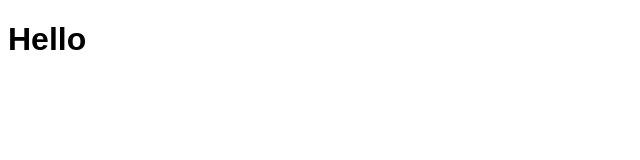
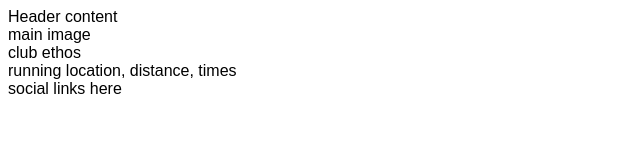
Before and after one commit to Daooobg/live-running, a plain HTML site: page index.html in a window 1280 px wide. Shown: the whole page, without its empty margins (0-640 px from the left). Drawn offline with Linux system fonts and the light colour scheme.

Commit message:
Add core structure for home page

```diff
--- a/index.html
+++ b/index.html
@@ -10,6 +10,18 @@
     <title>Love Running</title>
 </head>
 <body>
-    <h1>Hello</h1>
+    <header>Header content</header>
+    <section>main image
+
+    </section>
+    <section>
+        club ethos
+    </section>
+    <section>
+        running location, distance, times
+    </section>
+    <footer>
+        social links here
+    </footer>
 </body>
 </html>
```
